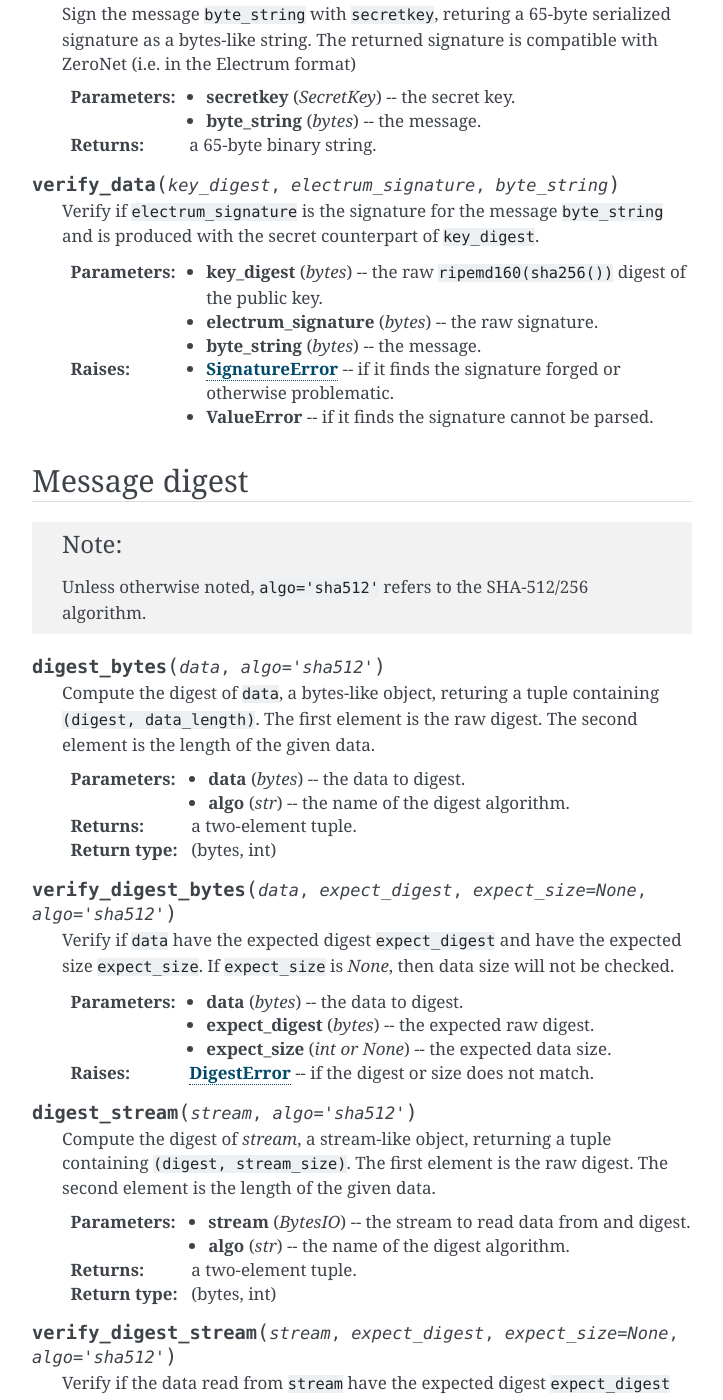
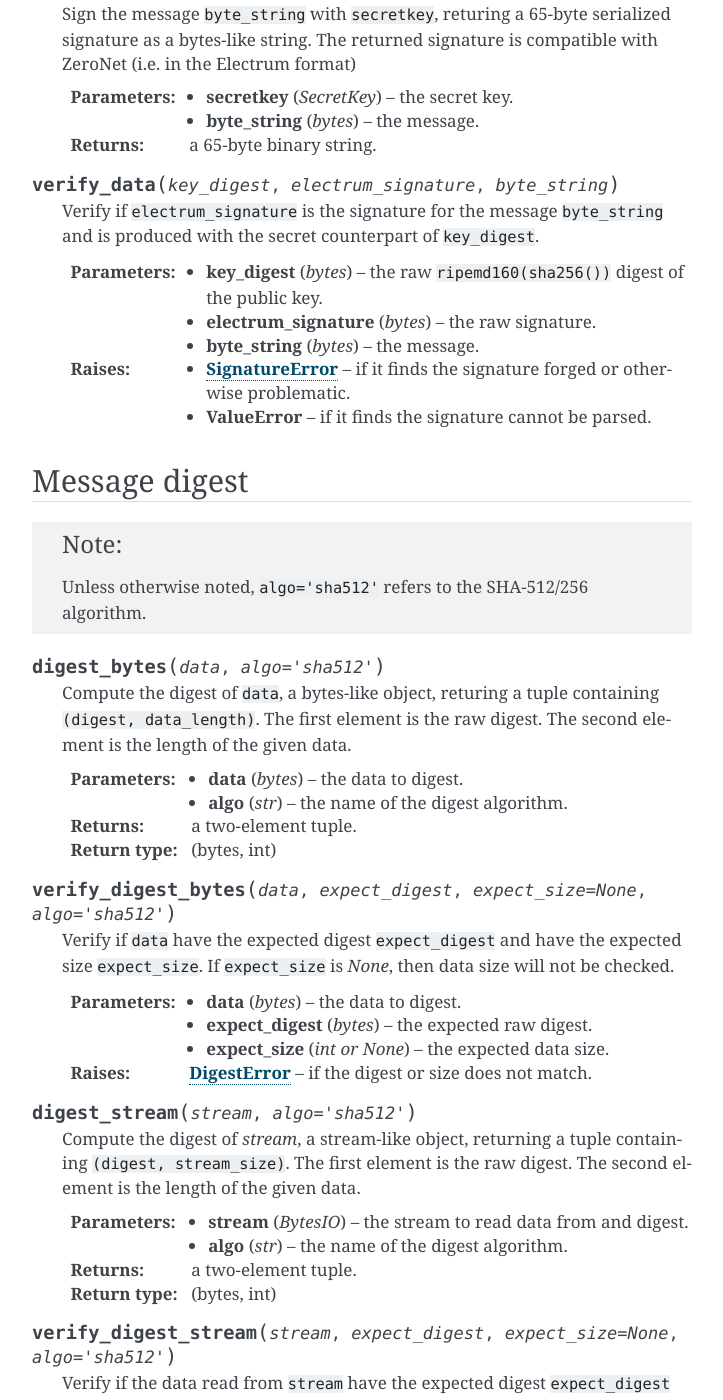
Before and after one commit to MuxZeroNet/zerolib, a Sphinx documentation site: the page built from docs/reference/integrity.rst, in a window 1280 px wide and 1400 px high, scrolled down 1559 px. Shown: the whole window, without its empty margins (388-1111 px from the left). Built offline with Sphinx 7.4.7, drawn with Linux system fonts in a browser that asks for light colours; formulas are drawn with MathJax 3; pages that are not in the unit, such as notebooks, are missing from menus; part of the change alters nothing that is shown; some of the changed text lies outside the part shown.

```diff
--- a/docs/conf.py
+++ b/docs/conf.py
@@ -31,11 +31,13 @@
 # Add any Sphinx extension module names here, as strings. They can be
 # extensions coming with Sphinx (named 'sphinx.ext.*') or your custom
 # ones.
-extensions = ['sphinx.ext.todo',
+extensions = [
+    'sphinx.ext.todo',
     'sphinx.ext.coverage',
     'sphinx.ext.imgmath',
     'sphinx.ext.ifconfig',
-    'sphinx.ext.viewcode']
+    'sphinx.ext.viewcode'
+]
 
 # Add any paths that contain templates here, relative to this directory.
 templates_path = ['_templates']
@@ -68,7 +70,7 @@ release = '0.0.0'
 #
 # This is also used if you do content translation via gettext catalogs.
 # Usually you set "language" from the command line for these cases.
-language = 'English'
+language = 'en'
 
 # List of patterns, relative to source directory, that match files and
 # directories to ignore when looking for source files.
```
